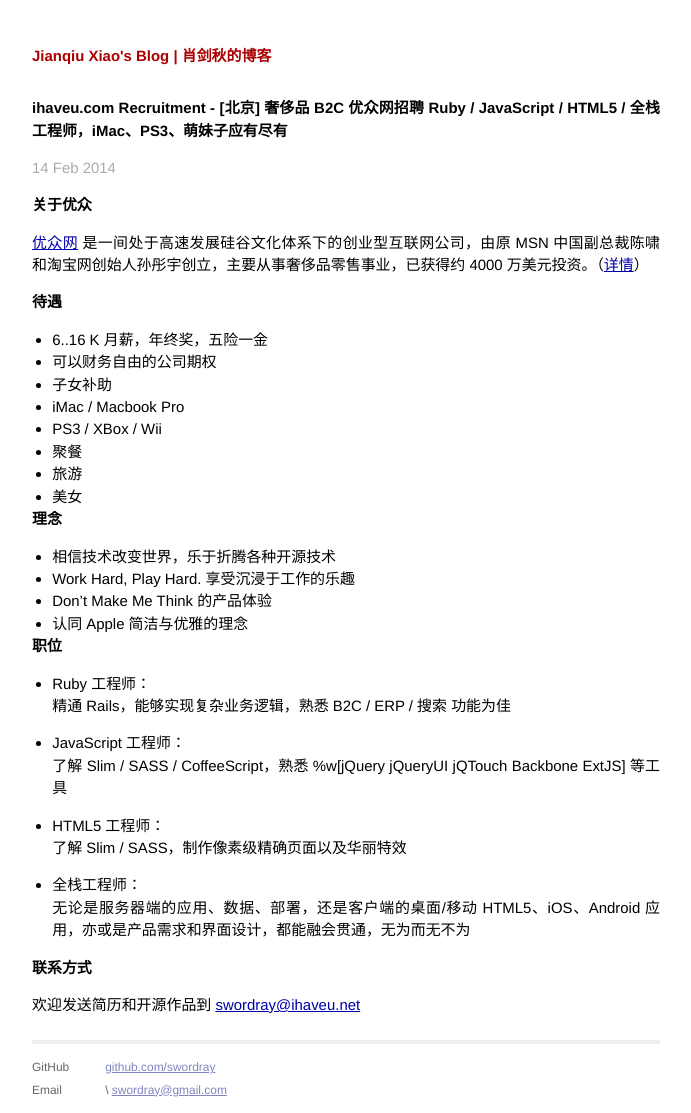
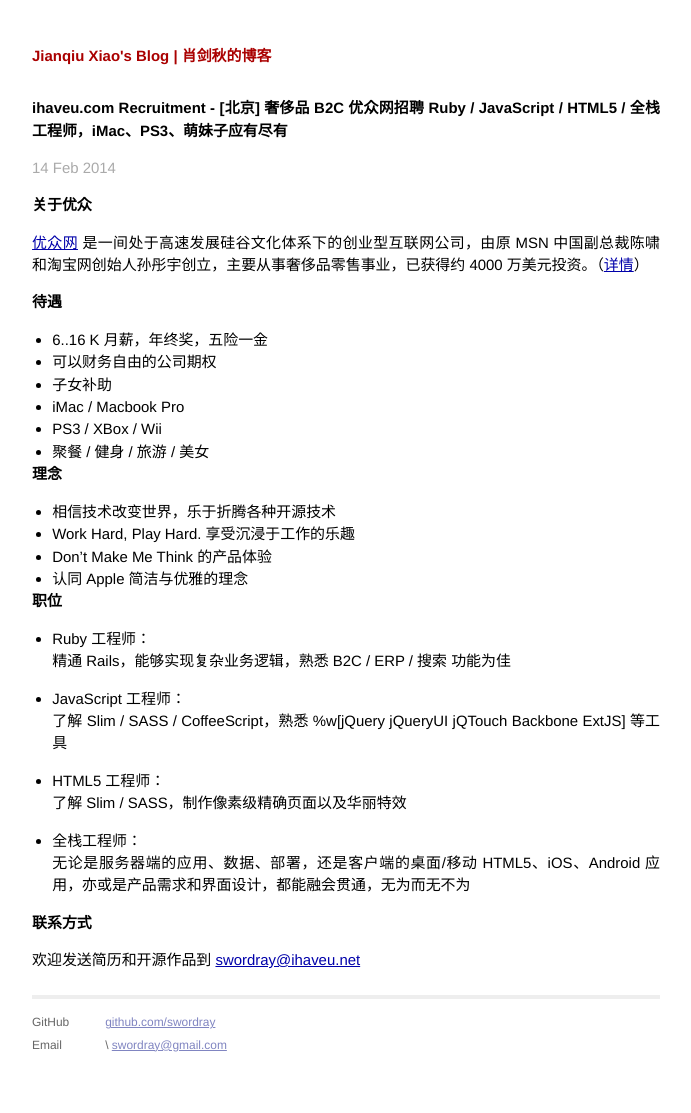
Before and after one commit to zhixiaoyang/swordray.github.io, a Jekyll site: the page built from _posts/2014-02-14-ihaveu.com-recruitment.md, in a window 1280 px wide. Shown: the whole page, without its empty margins (294-985 px from the left). Built offline with Jekyll 4.4.1, drawn with Linux system fonts in a browser that asks for light colours; Markdown is read by kramdown in place of the engine named in the settings; after the commit the page ends 1068 px from its top, so only the background shows below that.

Commit message:
Update 2014-02-14-ihaveu.com-recruitment.md

```diff
--- a/_posts/2014-02-14-ihaveu.com-recruitment.md
+++ b/_posts/2014-02-14-ihaveu.com-recruitment.md
@@ -14,9 +14,7 @@
 * 子女补助
 * iMac / Macbook Pro
 * PS3 / XBox / Wii
-* 聚餐
-* 旅游
-* 美女
+* 聚餐 / 健身 / 旅游 / 美女
 
 # 理念
 
```
